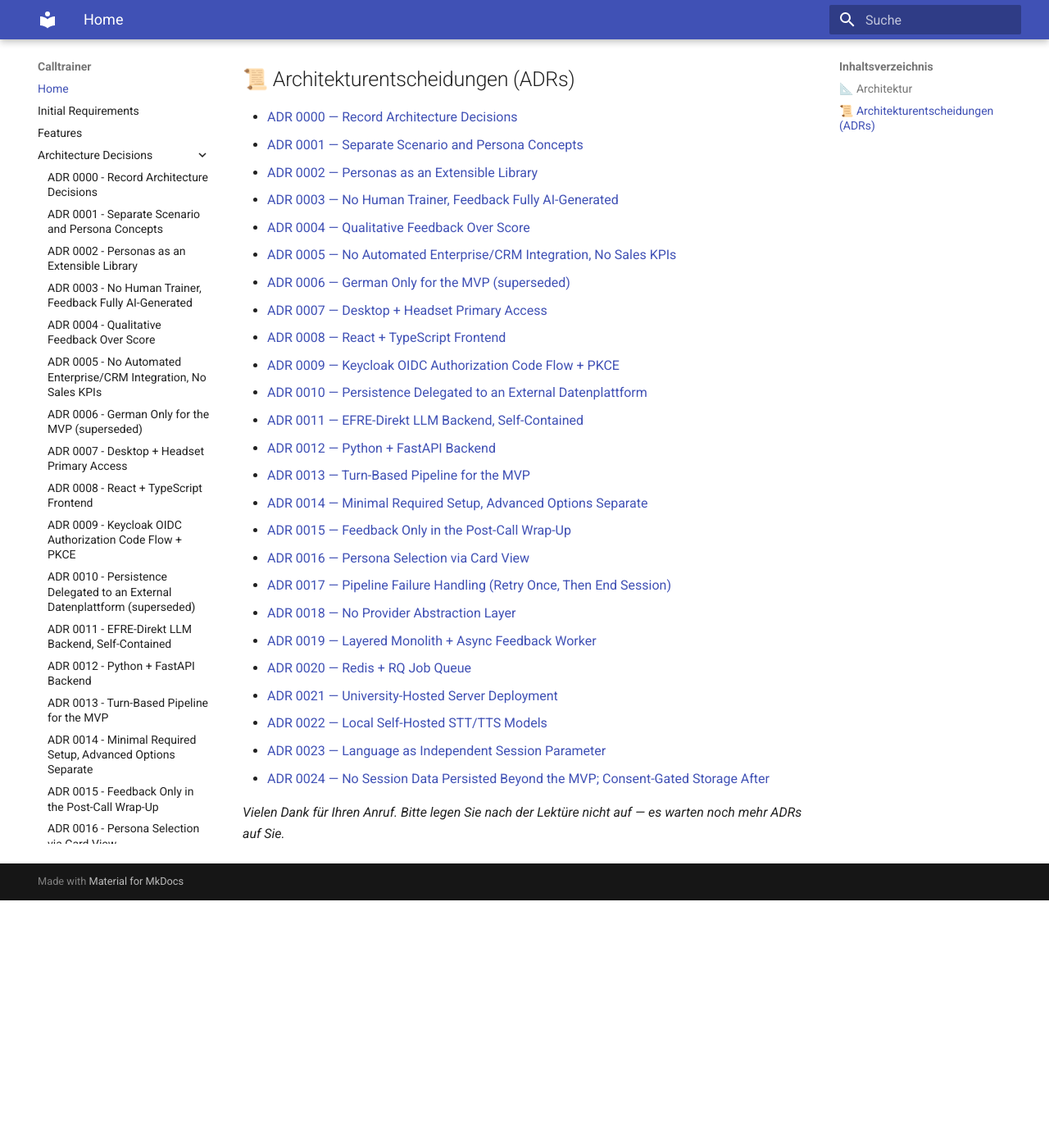
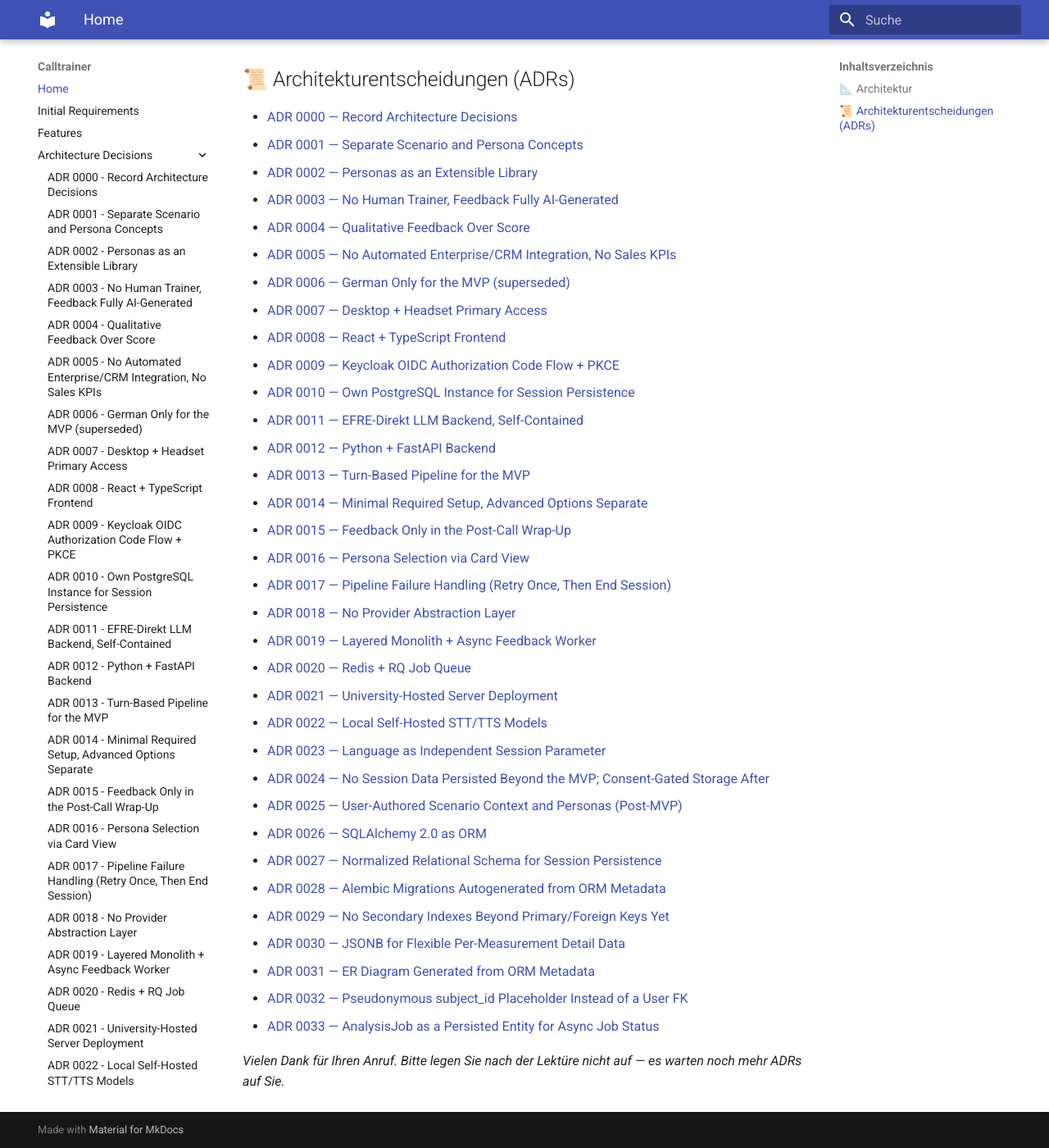
Before and after one commit to WIBWL/direkt-calltrainer, an MkDocs documentation site: the page built from docs/index.md, in a window 1280 px wide and 1400 px high, scrolled down 324 px. Shown: the whole window at 82% size. Built offline with MkDocs 1.6.1 and Material for MkDocs 9.7.7, drawn with Linux system fonts in a browser that asks for light colours; before the commit the page ends 1422 px from its top, so only the background shows below that.

Commit message:
updated files for the new adrs

```diff
--- a/docs/index.md
+++ b/docs/index.md
@@ -20,7 +20,7 @@ Sie sind in der Leitung. Wählen Sie eine Option:
 - [ADR 0007 — Desktop + Headset Primary Access](adr/0007-desktop-headset-primary-access.md)
 - [ADR 0008 — React + TypeScript Frontend](adr/0008-react-typescript-frontend.md)
 - [ADR 0009 — Keycloak OIDC Authorization Code Flow + PKCE](adr/0009-keycloak-oidc-pkce-auth.md)
-- [ADR 0010 — Persistence Delegated to an External Datenplattform](adr/0010-datenplattform-persistence.md)
+- [ADR 0010 — Own PostgreSQL Instance for Session Persistence](adr/0010-own-postgresql-instance-for-session-persistence.md)
 - [ADR 0011 — EFRE-Direkt LLM Backend, Self-Contained](adr/0011-efre-direkt-llm-backend.md)
 - [ADR 0012 — Python + FastAPI Backend](adr/0012-python-fastapi-backend.md)
 - [ADR 0013 — Turn-Based Pipeline for the MVP](adr/0013-turn-based-pipeline-for-mvp.md)
@@ -35,5 +35,14 @@ Sie sind in der Leitung. Wählen Sie eine Option:
 - [ADR 0022 — Local Self-Hosted STT/TTS Models](adr/0022-local-stt-tts-models.md)
 - [ADR 0023 — Language as Independent Session Parameter](adr/0023-language-independent-session-parameter.md)
 - [ADR 0024 — No Session Data Persisted Beyond the MVP; Consent-Gated Storage After](adr/0024-no-persistence-in-mvp-consent-gated-after.md)
+- [ADR 0025 — User-Authored Scenario Context and Personas (Post-MVP)](adr/0025-user-authored-scenario-and-persona.md)
+- [ADR 0026 — SQLAlchemy 2.0 as ORM](adr/0026-sqlalchemy-orm.md)
+- [ADR 0027 — Normalized Relational Schema for Session Persistence](adr/0027-normalized-schema-for-session-persistence.md)
+- [ADR 0028 — Alembic Migrations Autogenerated from ORM Metadata](adr/0028-alembic-migrations-from-orm-metadata.md)
+- [ADR 0029 — No Secondary Indexes Beyond Primary/Foreign Keys Yet](adr/0029-no-secondary-indexes-yet.md)
+- [ADR 0030 — JSONB for Flexible Per-Measurement Detail Data](adr/0030-jsonb-for-measurement-details.md)
+- [ADR 0031 — ER Diagram Generated from ORM Metadata](adr/0031-erd-generated-from-orm-metadata.md)
+- [ADR 0032 — Pseudonymous subject_id Placeholder Instead of a User FK](adr/0032-pseudonymous-subject-id-placeholder.md)
+- [ADR 0033 — AnalysisJob as a Persisted Entity for Async Job Status](adr/0033-analysis-job-persisted-status.md)
 
 *Vielen Dank für Ihren Anruf. Bitte legen Sie nach der Lektüre nicht auf — es warten noch mehr ADRs auf Sie.*
--- a/mkdocs.yml
+++ b/mkdocs.yml
@@ -17,7 +17,7 @@ nav:
       - ADR 0007 - Desktop + Headset Primary Access: adr/0007-desktop-headset-primary-access.md
       - ADR 0008 - React + TypeScript Frontend: adr/0008-react-typescript-frontend.md
       - ADR 0009 - Keycloak OIDC Authorization Code Flow + PKCE: adr/0009-keycloak-oidc-pkce-auth.md
-      - ADR 0010 - Persistence Delegated to an External Datenplattform (superseded): adr/0010-datenplattform-persistence.md
+      - ADR 0010 - Own PostgreSQL Instance for Session Persistence: adr/0010-own-postgresql-instance-for-session-persistence.md
       - ADR 0011 - EFRE-Direkt LLM Backend, Self-Contained: adr/0011-efre-direkt-llm-backend.md
       - ADR 0012 - Python + FastAPI Backend: adr/0012-python-fastapi-backend.md
       - ADR 0013 - Turn-Based Pipeline for the MVP: adr/0013-turn-based-pipeline-for-mvp.md
@@ -33,15 +33,14 @@ nav:
       - ADR 0023 - Language as Independent Session Parameter: adr/0023-language-independent-session-parameter.md
       - ADR 0024 - No Session Data Persisted Beyond the MVP; Consent-Gated Storage After: adr/0024-no-persistence-in-mvp-consent-gated-after.md
       - ADR 0025 - User-Authored Scenario Context and Personas (Post-MVP): adr/0025-user-authored-scenario-and-persona.md
-      - ADR 0026 - Own PostgreSQL Instance for Session Persistence: adr/0026-own-postgresql-instance-for-session-persistence.md
-      - ADR 0027 - SQLAlchemy 2.0 as ORM: adr/0027-sqlalchemy-orm.md
-      - ADR 0028 - Normalized Relational Schema for Session Persistence: adr/0028-normalized-schema-for-session-persistence.md
-      - ADR 0029 - Alembic Migrations Autogenerated from ORM Metadata: adr/0029-alembic-migrations-from-orm-metadata.md
-      - ADR 0030 - No Secondary Indexes Beyond Primary/Foreign Keys Yet: adr/0030-no-secondary-indexes-yet.md
-      - ADR 0031 - JSONB for Flexible Per-Measurement Detail Data: adr/0031-jsonb-for-measurement-details.md
-      - ADR 0032 - ER Diagram Generated from ORM Metadata: adr/0032-erd-generated-from-orm-metadata.md
-      - ADR 0033 - Pseudonymous subject_id Placeholder Instead of a User FK: adr/0033-pseudonymous-subject-id-placeholder.md
-      - ADR 0034 - AnalysisJob as a Persisted Entity for Async Job Status: adr/0034-analysis-job-persisted-status.md
+      - ADR 0026 - SQLAlchemy 2.0 as ORM: adr/0026-sqlalchemy-orm.md
+      - ADR 0027 - Normalized Relational Schema for Session Persistence: adr/0027-normalized-schema-for-session-persistence.md
+      - ADR 0028 - Alembic Migrations Autogenerated from ORM Metadata: adr/0028-alembic-migrations-from-orm-metadata.md
+      - ADR 0029 - No Secondary Indexes Beyond Primary/Foreign Keys Yet: adr/0029-no-secondary-indexes-yet.md
+      - ADR 0030 - JSONB for Flexible Per-Measurement Detail Data: adr/0030-jsonb-for-measurement-details.md
+      - ADR 0031 - ER Diagram Generated from ORM Metadata: adr/0031-erd-generated-from-orm-metadata.md
+      - ADR 0032 - Pseudonymous subject_id Placeholder Instead of a User FK: adr/0032-pseudonymous-subject-id-placeholder.md
+      - ADR 0033 - AnalysisJob as a Persisted Entity for Async Job Status: adr/0033-analysis-job-persisted-status.md
   # arc42 is one long page; the chapter entries below are anchor links into it.
   # MkDocs only accepts site-absolute URLs as nav links, so these assume the docs
   # site is served at the root (mkdocs serve / mkdocs build + static server).
```
Also changed, not shown: CLAUDE.md (+1 -1 lines).
